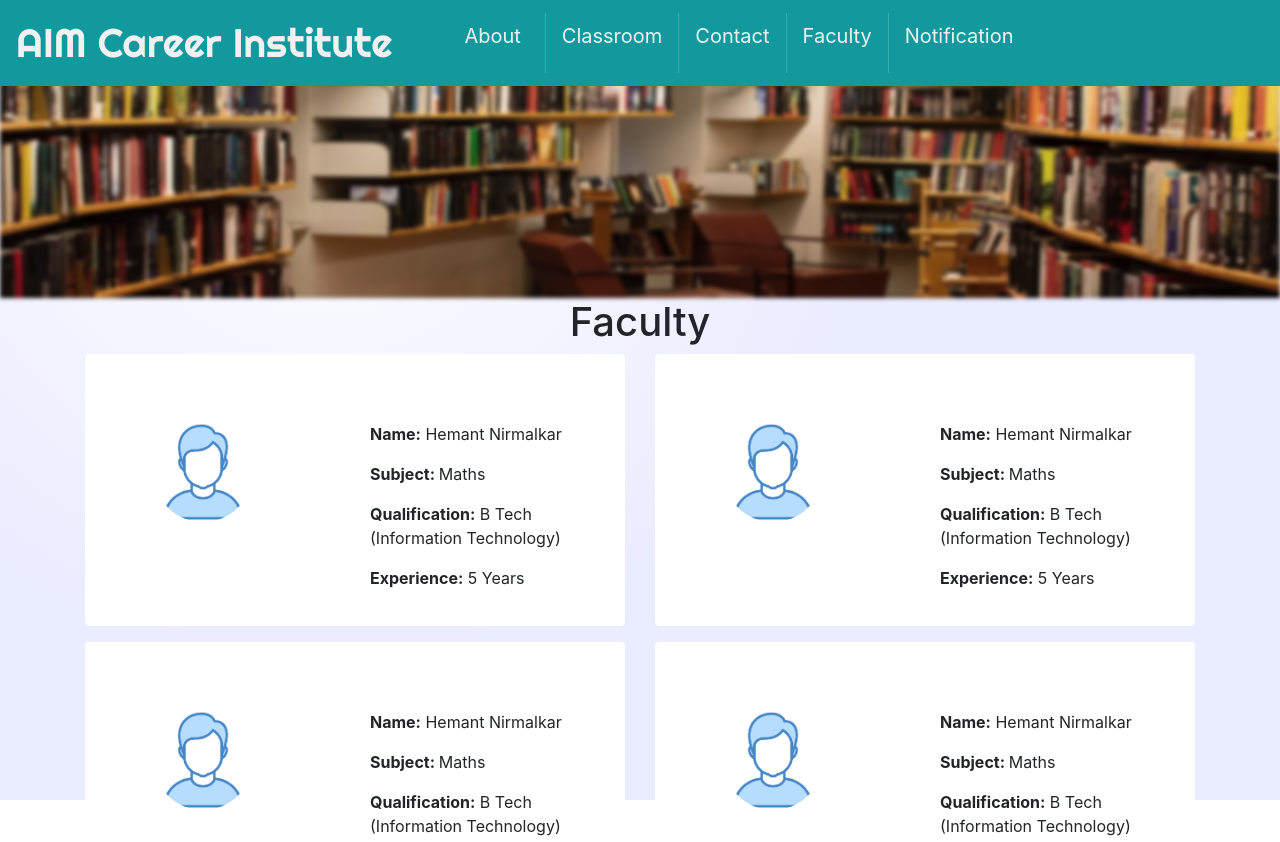
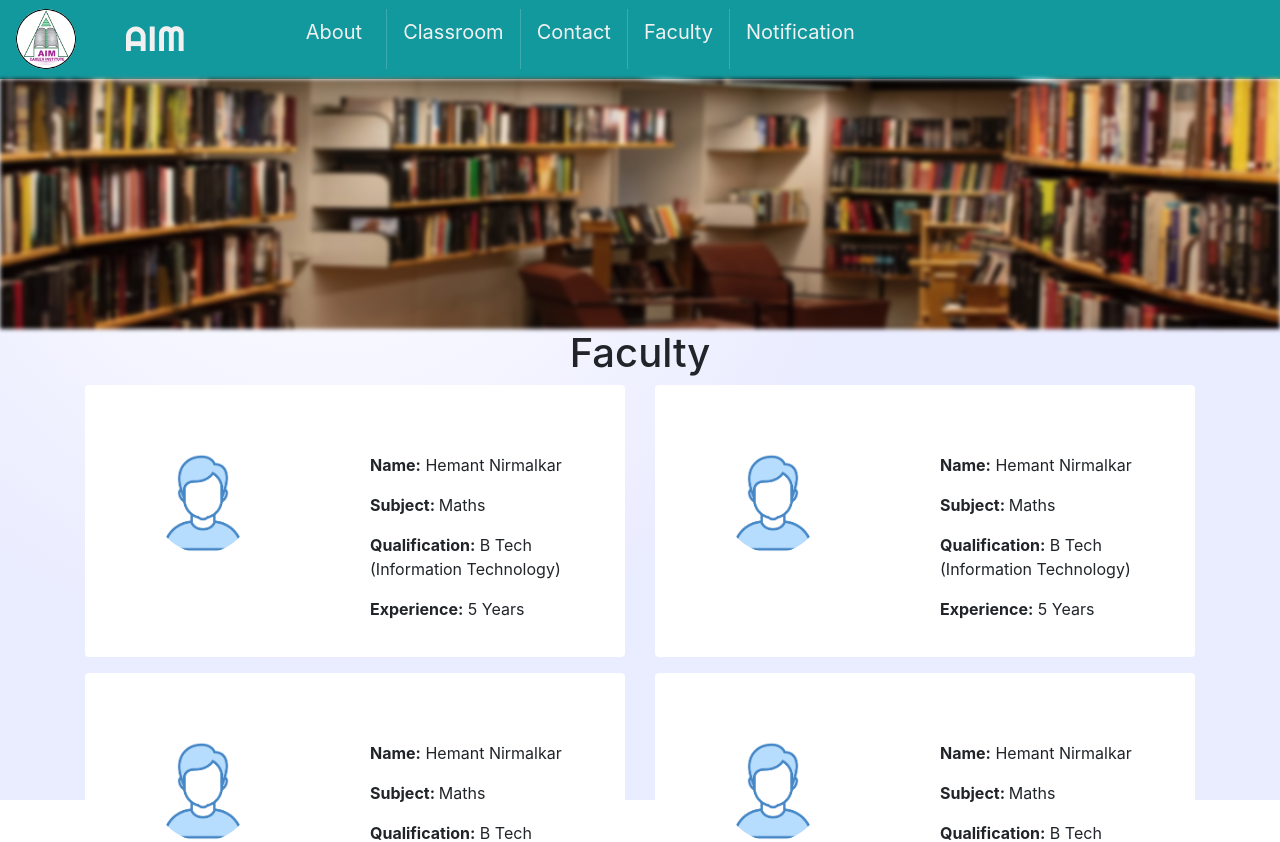
Before and after one commit to hemantkumar2/aim, a React (Create React App) app: page /faculty in a window 1280 px wide. Shown: the top 842 px of the page. Built offline with nearby package versions, Linux system fonts and the light colour scheme.

Commit message:
brand img updated, faculty image class updated, brand name font size changed, headNotification removed,jumbotron top margin removed

```diff
--- a/src/Components/Header.css
+++ b/src/Components/Header.css
@@ -3,11 +3,10 @@
   /* background: #30e3ca; */
 
 }
-
 .header-nav-brand{
   color: #f1f1f1 ;
   text-decoration: none;
-  font-size: 40px;
+  font-size: 35px;
   font-family: 'Righteous', cursive;
 }
 .header-nav-brand:hover{
@@ -22,13 +21,8 @@
   color: #f1f1f1ce;
   text-decoration: none;
 }
-
 .vertical{
   border-right: 1px solid rgba(241,241,241,.2);
   height: 60px;
 
 }
-.top-info{
-  /* height: 30px; */
-  /* background: red; */
-}
--- a/src/Components/Header.js
+++ b/src/Components/Header.js
@@ -2,11 +2,20 @@ import React from 'react'
 import { Navbar, Nav } from 'react-bootstrap'
 import { Link } from 'react-router-dom'
 import './Header.css'
+
 const Header = () => {
   return (
     <div>
-      <Navbar expand="lg" className='header-nav fixed-top '>
-        <Navbar.Brand href="#home"><Link className='header-nav-brand' to='/'>AIM Career Institute</Link></Navbar.Brand>
+      {/* <HeadNotification /> */}
+      <Navbar expand="lg" className='header-nav'>
+        <div className="row">
+          <div className="col-3">
+            <Link className='header-nav-brand' to='/'>
+              <img className='rounded-circle' src="assets/img1.jpg" alt="" width='60px' />
+            </Link>
+          </div>
+        </div>
+        <Navbar.Brand href="#home"><Link className='header-nav-brand mx-md-5' to='/'>AIM</Link></Navbar.Brand>
         <Navbar.Toggle aria-controls="basic-navbar-nav" />
         <Navbar.Collapse id="basic-navbar-nav">
           <Nav className="mr-auto">
--- a/src/Components/Jumbotron.js
+++ b/src/Components/Jumbotron.js
@@ -4,10 +4,9 @@ import './Jumbotron.css'
 const Jumbotron = () => {
   return (
     <div>
-      <div className='mt-5'>
+      <div className=''>
         <div className="jumbotron-fluid">
           <div className="full-width">
-
             <img className='img-fluid m-0' src="assets/pic4.jpg" alt="" />
           </div>
         </div>
--- a/src/Faculty.css
+++ b/src/Faculty.css
@@ -1,3 +1,3 @@
-.rounded-circle{
+.circle-width{
   width: 100px;
 }
--- a/src/Faculty.js
+++ b/src/Faculty.js
@@ -15,7 +15,7 @@ const Faculty = () => {
               <div className="card-body">
                 <div className="row">
                   <div className="col-6">
-                    <img className='rounded-circle m-5' src="assets/img1.png" alt="" />
+                    <img className='rounded-circle circle-width m-5' src="assets/img1.png" alt="" />
                   </div>
                   <div className="col-6 text-left mt-5">
                     <p><strong>Name:</strong> Hemant Nirmalkar</p>
@@ -34,7 +34,7 @@ const Faculty = () => {
               <div className="card-body">
                 <div className="row">
                   <div className="col-6">
-                    <img className='rounded-circle m-5' src="assets/img1.png" alt="" />
+                    <img className='rounded-circle circle-width m-5' src="assets/img1.png" alt="" />
                   </div>
                   <div className="col-6 text-left mt-5">
                     <p><strong>Name:</strong> Hemant Nirmalkar</p>
@@ -52,7 +52,7 @@ const Faculty = () => {
               <div className="card-body">
                 <div className="row">
                   <div className="col-6">
-                    <img className='rounded-circle m-5' src="assets/img1.png" alt="" />
+                    <img className='rounded-circle circle-width m-5' src="assets/img1.png" alt="" />
                   </div>
                   <div className="col-6 text-left mt-5">
                     <p><strong>Name:</strong> Hemant Nirmalkar</p>
@@ -70,7 +70,7 @@ const Faculty = () => {
               <div className="card-body">
                 <div className="row">
                   <div className="col-6">
-                    <img className='rounded-circle m-5' src="assets/img1.png" alt="" />
+                    <img className='rounded-circle circle-width m-5' src="assets/img1.png" alt="" />
                   </div>
                   <div className="col-6 text-left mt-5">
                     <p><strong>Name:</strong> Hemant Nirmalkar</p>
```
Also changed, not shown: public/assets/img1.jpg (added).
